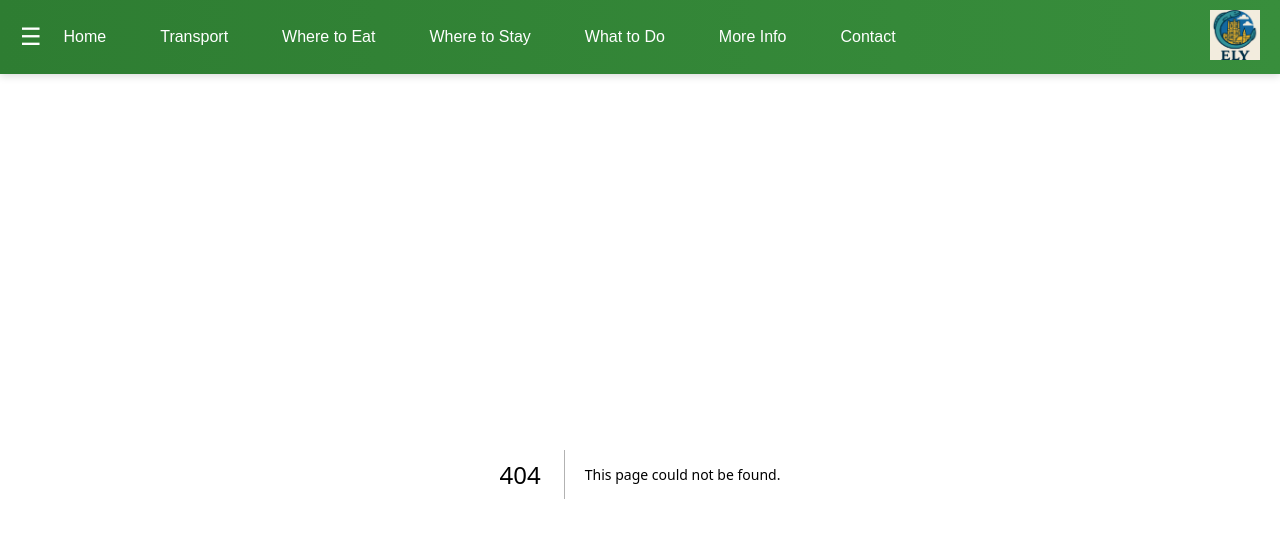
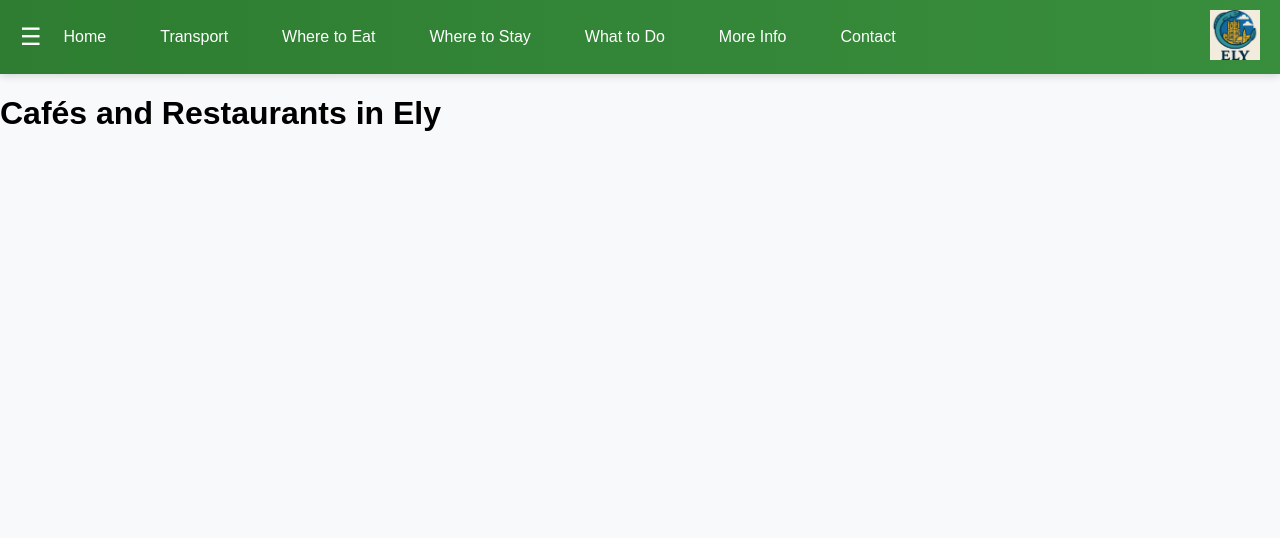
Before and after one commit to JHawkins5/ElyEelGuide, a Next.js app: page /dining in a window 1280 px wide. Before the commit this address had no page. Shown: the top 538 px of the page. Built offline with nearby package versions, Linux system fonts and the light colour scheme.

Commit message:
Created dining page

```diff
--- /dev/null
+++ b/src/app/dining/page.js
@@ -0,0 +1,14 @@
+'use client';
+import React, { useState } from 'react';
+import './dining.css';
+import Link from 'next/link';
+
+const Dining = () => {
+    return (
+        <div>
+            <h1 className="title">Cafés and Restaurants in Ely</h1>
+        </div>
+    );
+}
+
+export default Dining;
```
Also changed, not shown: src/app/dining/dining.css (added).
